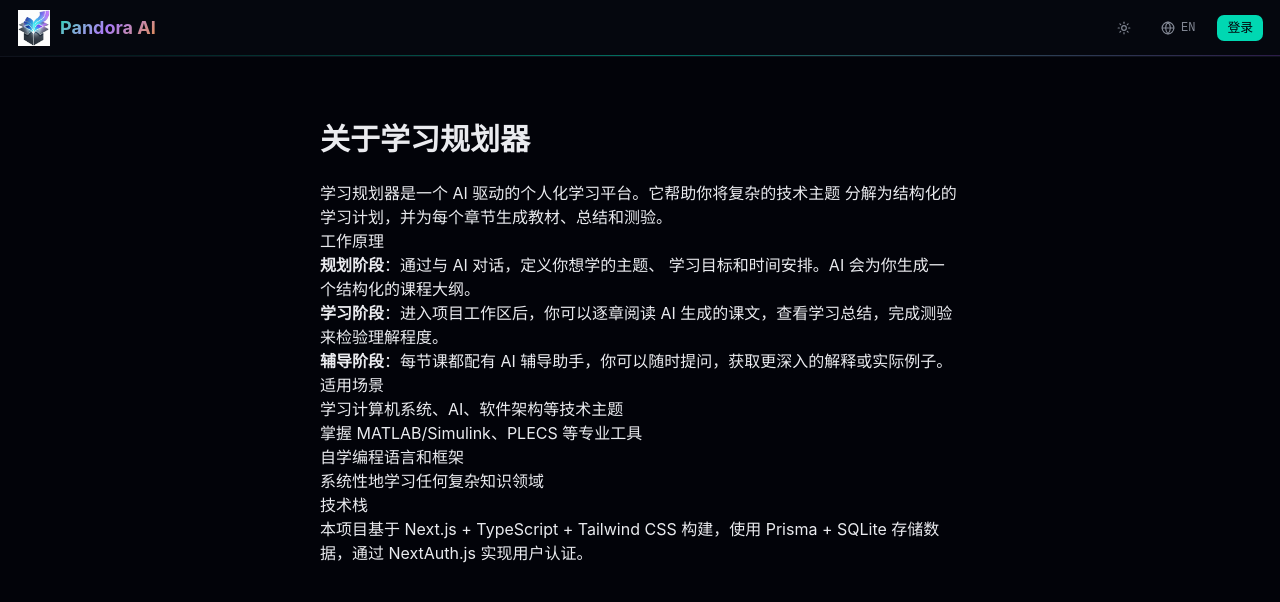
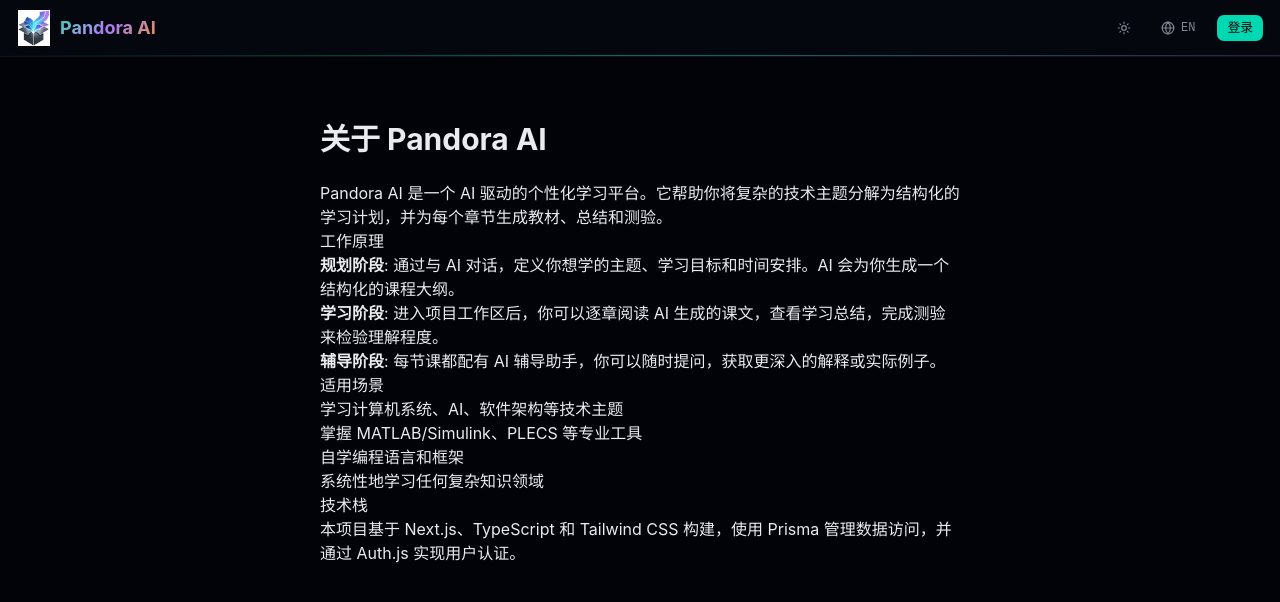
Before and after one commit to mianliao2000/StudyClaw, a Next.js app: page /about in a window 1280 px wide. Shown: the top 602 px of the page. Built offline with nearby package versions, Linux system fonts and the light colour scheme; no server answers.

Commit message:
fix: sync local copy and dashboard language updates

```diff
--- a/src/app/about/page.tsx
+++ b/src/app/about/page.tsx
@@ -1,47 +1,108 @@
+"use client";
+
 import { Header } from "@/components/layout/header";
+import { useLanguage } from "@/lib/i18n";
+
+const aboutContent = {
+  zh: {
+    title: "关于 Pandora AI",
+    intro:
+      "Pandora AI 是一个 AI 驱动的个性化学习平台。它帮助你将复杂的技术主题分解为结构化的学习计划，并为每个章节生成教材、总结和测验。",
+    howItWorksTitle: "工作原理",
+    howItWorks: [
+      {
+        title: "规划阶段",
+        body:
+          "通过与 AI 对话，定义你想学的主题、学习目标和时间安排。AI 会为你生成一个结构化的课程大纲。",
+      },
+      {
+        title: "学习阶段",
+        body:
+          "进入项目工作区后，你可以逐章阅读 AI 生成的课文，查看学习总结，完成测验来检验理解程度。",
+      },
+      {
+        title: "辅导阶段",
+        body:
+          "每节课都配有 AI 辅导助手，你可以随时提问，获取更深入的解释或实际例子。",
+      },
+    ],
+    scenariosTitle: "适用场景",
+    scenarios: [
+      "学习计算机系统、AI、软件架构等技术主题",
+      "掌握 MATLAB/Simulink、PLECS 等专业工具",
+      "自学编程语言和框架",
+      "系统性地学习任何复杂知识领域",
+    ],
+    stackTitle: "技术栈",
+    stack:
+      "本项目基于 Next.js、TypeScript 和 Tailwind CSS 构建，使用 Prisma 管理数据访问，并通过 Auth.js 实现用户认证。",
+  },
+  en: {
+    title: "About Pandora AI",
+    intro:
+      "Pandora AI is an AI-powered personalized learning platform. It helps break complex topics into structured study plans and generates lessons, summaries, and quizzes for each chapter.",
+    howItWorksTitle: "How It Works",
+    howItWorks: [
+      {
+        title: "Planning",
+        body:
+          "Define your topic, goals, and schedule through AI conversation. The system turns that into a structured course outline.",
+      },
+      {
+        title: "Learning",
+        body:
+          "Inside the project workspace, you can read AI-generated lessons chapter by chapter, review summaries, and take quizzes to check understanding.",
+      },
+      {
+        title: "Tutoring",
+        body:
+          "Each lesson includes an AI tutoring assistant so you can ask follow-up questions and get deeper explanations or examples at any time.",
+      },
+    ],
+    scenariosTitle: "Use Cases",
+    scenarios: [
+      "Learning topics like computer systems, AI, and software architecture",
+      "Mastering tools such as MATLAB/Simulink and PLECS",
+      "Self-studying programming languages and frameworks",
+      "Systematically learning any complex knowledge domain",
+    ],
+    stackTitle: "Tech Stack",
+    stack:
+      "This project is built with Next.js, TypeScript, and Tailwind CSS, uses Prisma for data access, and Auth.js for authentication.",
+  },
+} as const;
 
 export default function AboutPage() {
+  const { lang } = useLanguage();
+  const copy = aboutContent[lang];
+
   return (
     <>
       <Header />
-      <main className="container mx-auto px-4 py-16 max-w-2xl">
-        <h1 className="text-3xl font-bold mb-6">关于学习规划器</h1>
+      <main className="container mx-auto max-w-2xl px-4 py-16">
+        <h1 className="mb-6 text-3xl font-bold">{copy.title}</h1>
 
-        <div className="prose prose-sm dark:prose-invert">
-          <p>
-            学习规划器是一个 AI 驱动的个人化学习平台。它帮助你将复杂的技术主题
-            分解为结构化的学习计划，并为每个章节生成教材、总结和测验。
-          </p>
+        <div className="prose prose-sm max-w-none dark:prose-invert">
+          <p>{copy.intro}</p>
 
-          <h2>工作原理</h2>
+          <h2>{copy.howItWorksTitle}</h2>
           <ol>
-            <li>
-              <strong>规划阶段</strong>：通过与 AI 对话，定义你想学的主题、
-              学习目标和时间安排。AI 会为你生成一个结构化的课程大纲。
-            </li>
-            <li>
-              <strong>学习阶段</strong>：进入项目工作区后，你可以逐章阅读 AI
-              生成的课文，查看学习总结，完成测验来检验理解程度。
-            </li>
-            <li>
-              <strong>辅导阶段</strong>：每节课都配有 AI
-              辅导助手，你可以随时提问，获取更深入的解释或实际例子。
-            </li>
+            {copy.howItWorks.map((item) => (
+              <li key={item.title}>
+                <strong>{item.title}</strong>: {item.body}
+              </li>
+            ))}
           </ol>
 
-          <h2>适用场景</h2>
+          <h2>{copy.scenariosTitle}</h2>
           <ul>
-            <li>学习计算机系统、AI、软件架构等技术主题</li>
-            <li>掌握 MATLAB/Simulink、PLECS 等专业工具</li>
-            <li>自学编程语言和框架</li>
-            <li>系统性地学习任何复杂知识领域</li>
+            {copy.scenarios.map((item) => (
+              <li key={item}>{item}</li>
+            ))}
           </ul>
 
-          <h2>技术栈</h2>
-          <p>
-            本项目基于 Next.js + TypeScript + Tailwind CSS 构建，使用
-            Prisma + SQLite 存储数据，通过 NextAuth.js 实现用户认证。
-          </p>
+          <h2>{copy.stackTitle}</h2>
+          <p>{copy.stack}</p>
         </div>
       </main>
     </>
--- a/src/app/page.tsx
+++ b/src/app/page.tsx
@@ -171,8 +171,8 @@
           <div>{t("home.footer")}</div>
           <div>
             {lang === "zh"
-              ? "作者 / Created by Mian Liao & Vivian Yang"
-              : "Created by Mian Liao & Vivian Yang"}
+              ? "作者 / Created by Jackson Liao"
+              : "Created by Jackson Liao"}
           </div>
         </div>
       </footer>
--- a/src/components/dashboard/dashboard-content.tsx
+++ b/src/components/dashboard/dashboard-content.tsx
@@ -10,7 +10,9 @@
 interface Project {
   id: string;
   title: string;
+  titleEn: string | null;
   topic: string;
+  topicEn: string | null;
   status: string;
   updatedAt: Date;
   chapters: { subchapters: unknown[] }[];
--- a/src/components/project/project-card.tsx
+++ b/src/components/project/project-card.tsx
@@ -47,7 +47,9 @@
   project: {
     id: string;
     title: string;
+    titleEn: string | null;
     topic: string;
+    topicEn: string | null;
     status: string;
     updatedAt: Date;
     chapters: { subchapters: unknown[] }[];
@@ -84,6 +86,8 @@
   };
 
   const dateLocale = lang === "zh" ? "zh-CN" : "en-US";
+  const projectTitle = lang === "en" ? project.titleEn || project.title : project.title;
+  const projectTopic = lang === "en" ? project.topicEn || project.topic : project.topic;
 
   return (
     <>
@@ -115,14 +119,14 @@
           <CardHeader className="pb-2">
             <div className="flex items-start justify-between pr-8">
               <CardTitle className="text-base line-clamp-1">
-                {project.title}
+                {projectTitle}
               </CardTitle>
               <Badge variant={statusVariants[project.status]}>
                 {statusKeys[project.status] ? t(statusKeys[project.status]) : project.status}
               </Badge>
             </div>
             <p className="text-sm text-muted-foreground line-clamp-2">
-              {project.topic}
+              {projectTopic}
             </p>
           </CardHeader>
           <CardContent>
--- a/src/lib/i18n/translations.ts
+++ b/src/lib/i18n/translations.ts
@@ -39,7 +39,7 @@
   },
   "home.topicsTitle": { zh: "你可以学习任何复杂主题", en: "Learn Any Complex Topic" },
   "home.footer": {
-    zh: "Pandora AI - AI 驱动的个人化学习平台",
+    zh: "Pandora AI - AI 驱动的个性化学习平台",
     en: "Pandora AI - AI-Powered Personalized Learning Platform",
   },
 
```
Also changed, not shown: src/components/layout/header.tsx (+5 -3 lines).
